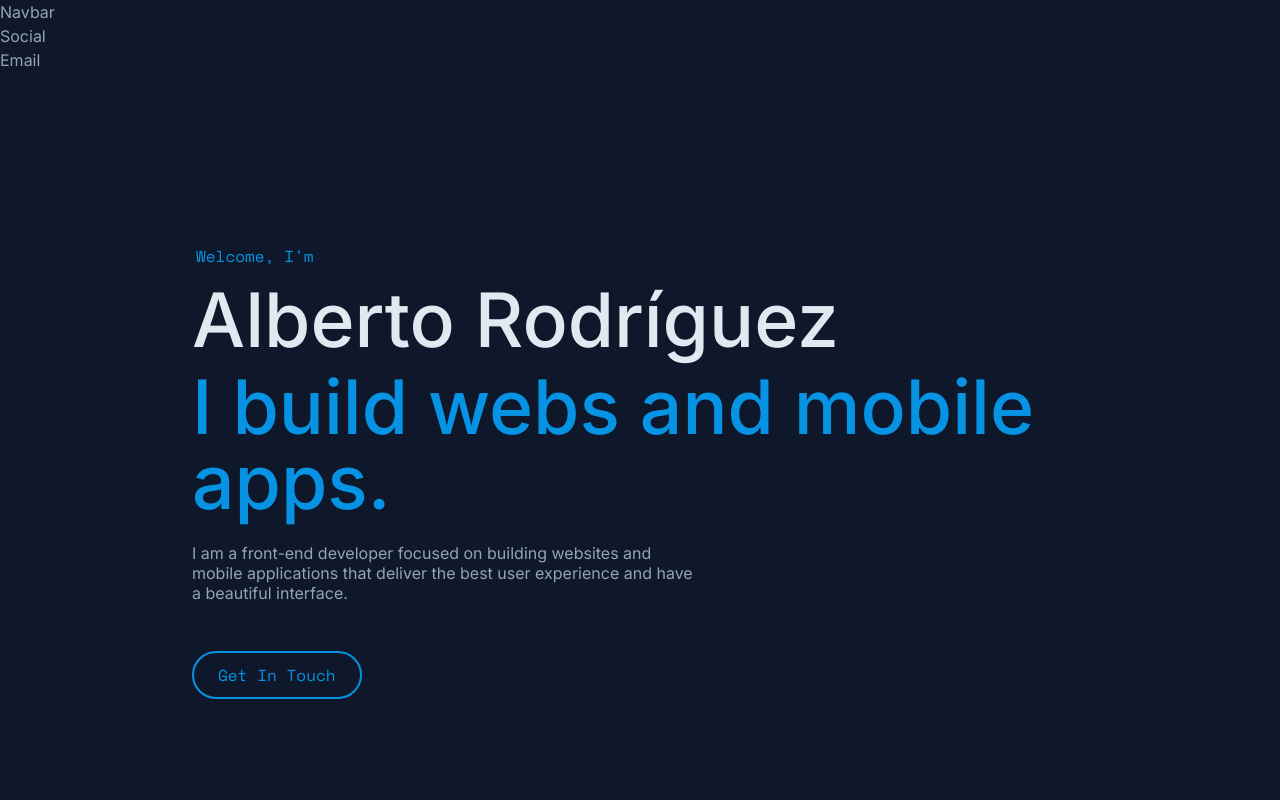
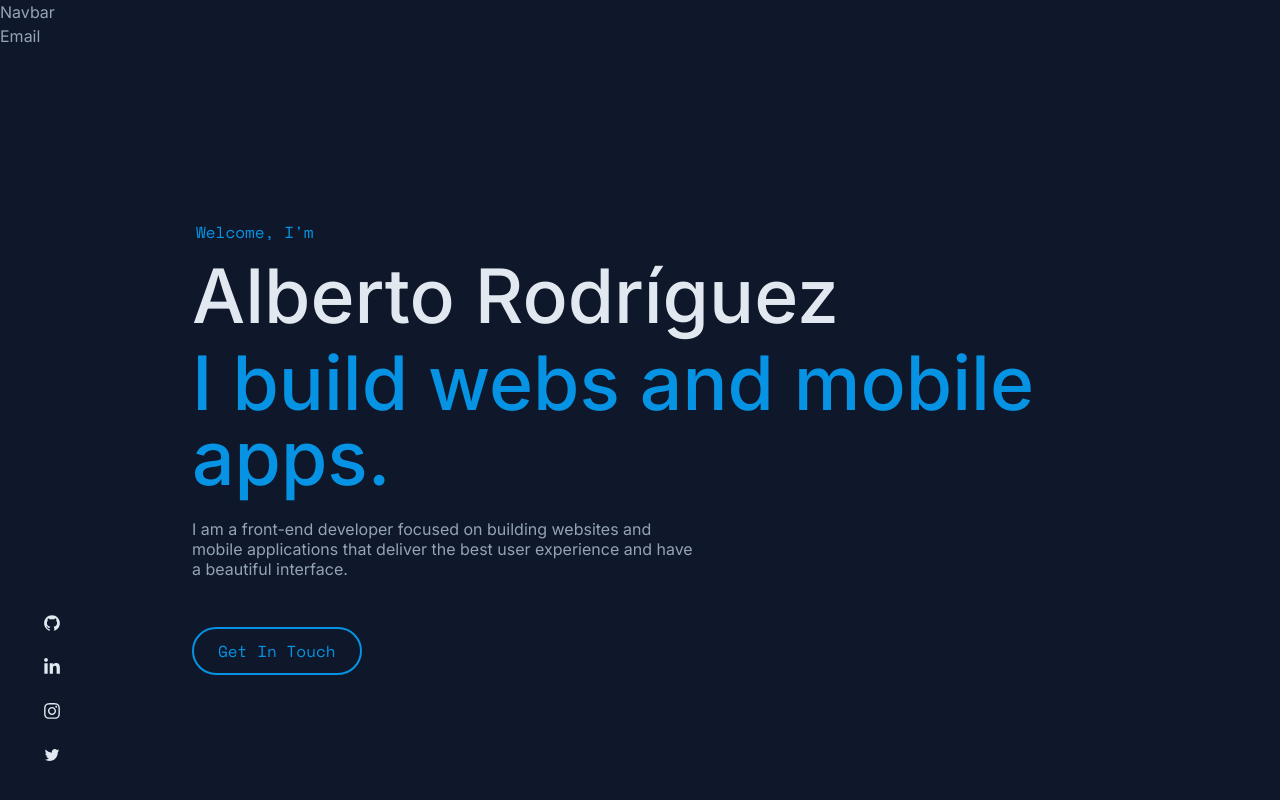
Before and after one commit to albertorg/portfolio-v2, a Next.js app: page / in a window 1280 px wide. Shown: the top 800 px of the page. Built offline with nearby package versions, Linux system fonts and the light colour scheme.

Commit message:
socials icons added

```diff
--- a/src/components/Footer/Footer.tsx
+++ b/src/components/Footer/Footer.tsx
@@ -7,7 +7,7 @@ import { FaLinkedinIn, FaInstagram } from 'react-icons/fa'
 export const Footer = () => {
   return (
     <footer className="flex justify-center items-center flex-col min-h-[70px] p-4 text-center">
-      <div className="w-full max-w-[270px] mb-[10px] md:hidden">
+      <div className="w-full max-w-[270px] mb-[10px] lg:hidden">
         <ul className="flex justify-between">
           {socialMedia &&
             socialMedia.map(({ name, url }) => (
--- a/src/components/Social/Social.tsx
+++ b/src/components/Social/Social.tsx
@@ -1,7 +1,23 @@
-
+import { AiOutlineGithub, AiOutlineTwitter } from 'react-icons/ai'
+import { FaLinkedinIn, FaInstagram } from 'react-icons/fa'
+import { socialMedia } from "@/data"
 
 export const Social = () => {
   return (
-    <div>Social</div>
+    <div className='w-10 fixed bottom-0 left-8 z-30 text-white hidden lg:block'>
+      <ul className='flex flex-col items-center group'>
+        {socialMedia &&
+          socialMedia.map(({ url, name }) => (
+            <li key={name} className='p-[10px] last-of-type:mb-5 transition hover:text-primary hover:translate-y-[-3px]'>
+              <a rel="noreferrer" target="_blank" href={url} aria-label={name}>
+                {name === 'Instagram' && <FaInstagram className="w-[18px] h-[18px] hover:text-primary transition-colors" />}
+                {name === 'GitHub' && <AiOutlineGithub className="w-[18px] h-[18px] hover:text-primary transition-colors" />}
+                {name === 'Twitter' && <AiOutlineTwitter className="w-[18px] h-[18px] hover:text-primary transition-colors" />}
+                {name === 'Linkedin' && <FaLinkedinIn className="w-[18px] h-[18px] hover:text-primary transition-colors" />}
+              </a>
+            </li>
+          ))}
+      </ul>
+    </div>
   )
 }
```
